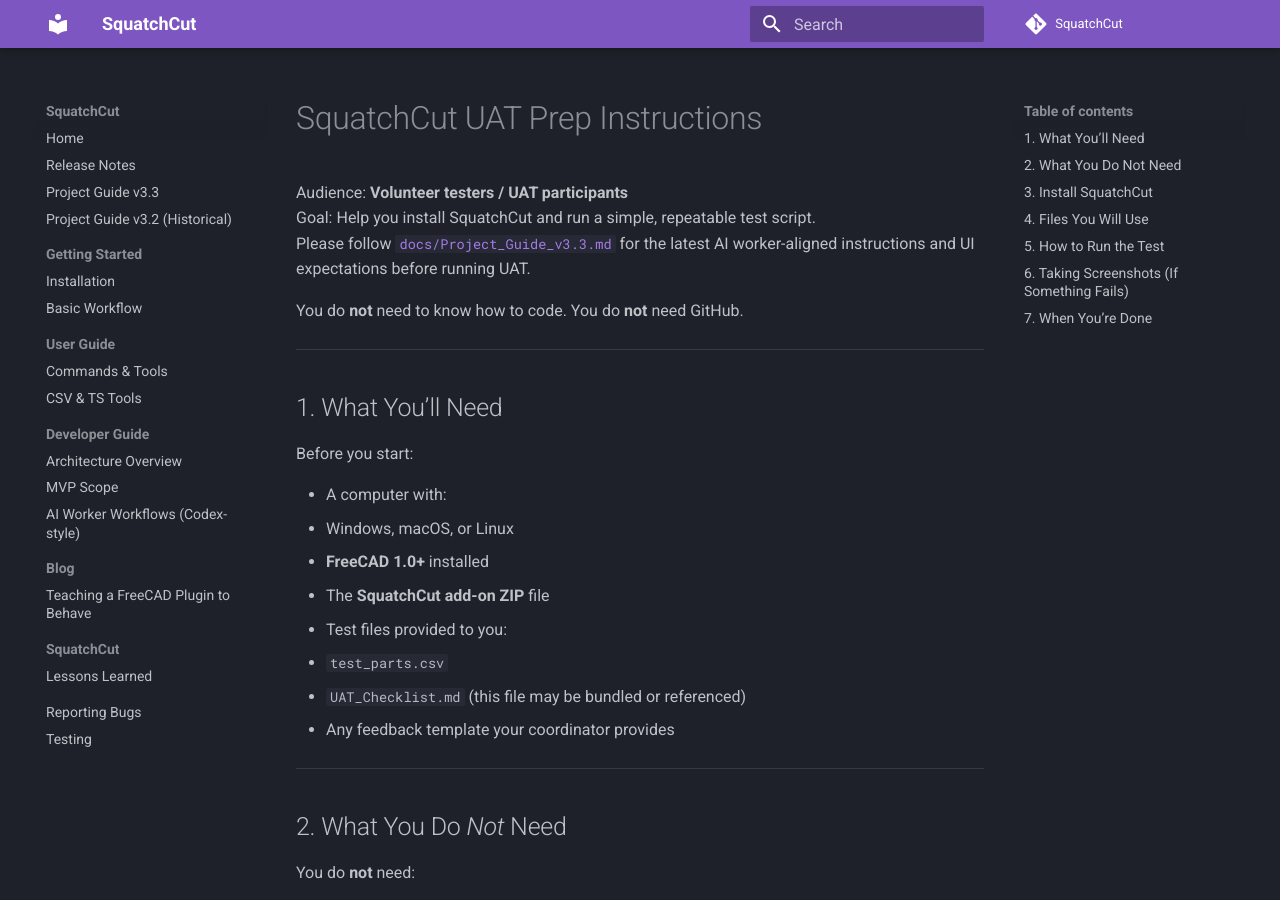
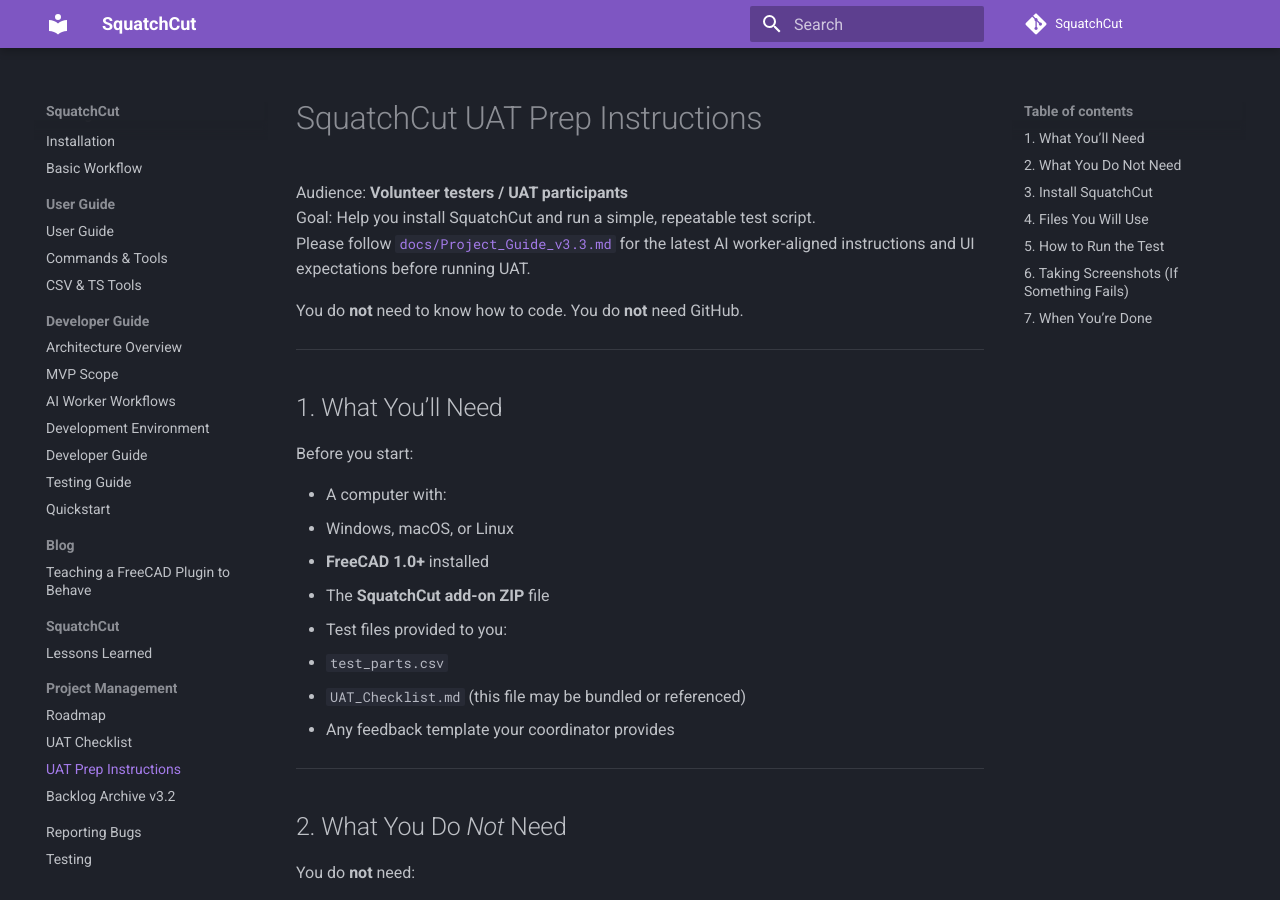
Before and after one commit to stevenfarmer/SquatchCut, an MkDocs documentation site: the page built from docs/UAT_Prep_Instructions.md, in a window 1280 px wide and 900 px high. Built offline with MkDocs 1.6.1 and Material for MkDocs 9.7.7, drawn with Linux system fonts in a browser that asks for light colours; comment, search, counter and statistics services are not loaded.

Commit message:
Fix MkDocs navigation configuration for GitHub Actions
- Fix missing codex_workflows.md reference (should be ai_workflows.md)
- Add all orphaned documentation files to navigation structure
- Organize docs into logical sections (Developer Guide, User Guide, Project Management)
- Resolves GitHub Actions build failures in strict mode

All documentation files are now properly accessible through the navigation."

```diff
--- a/mkdocs.yml
+++ b/mkdocs.yml
@@ -22,16 +22,26 @@
       - Installation: getting-started/installation.md
       - Basic Workflow: getting-started/workflow.md
   - User Guide:
+      - User Guide: user_guide.md
       - Commands & Tools: user/commands.md
       - CSV & TS Tools: user/csv_and_ts_tools.md
   - Developer Guide:
       - Architecture Overview: architecture.md
       - MVP Scope: mvp.md
-      - AI Worker Workflows (Codex-style): codex_workflows.md
+      - AI Worker Workflows: ai_workflows.md
+      - Development Environment: Development_Environment.md
+      - Developer Guide: developer_guide.md
+      - Testing Guide: TESTING.md
+      - Quickstart: quickstart.md
   - Blog:
       - "Teaching a FreeCAD Plugin to Behave": blog/squatchcut_lessons_from_the_machine_seo.md
   - SquatchCut:
       - "Lessons Learned": lessons/squatchcut_lessons_learned.md
+  - Project Management:
+      - Roadmap: roadmap.md
+      - UAT Checklist: UAT_Checklist.md
+      - UAT Prep Instructions: UAT_Prep_Instructions.md
+      - Backlog Archive v3.2: backlog_archive_v3.2.md
   - Reporting Bugs: reporting_bugs.md
   - Testing: dev/testing.md
 docs_dir: "docs"
```
